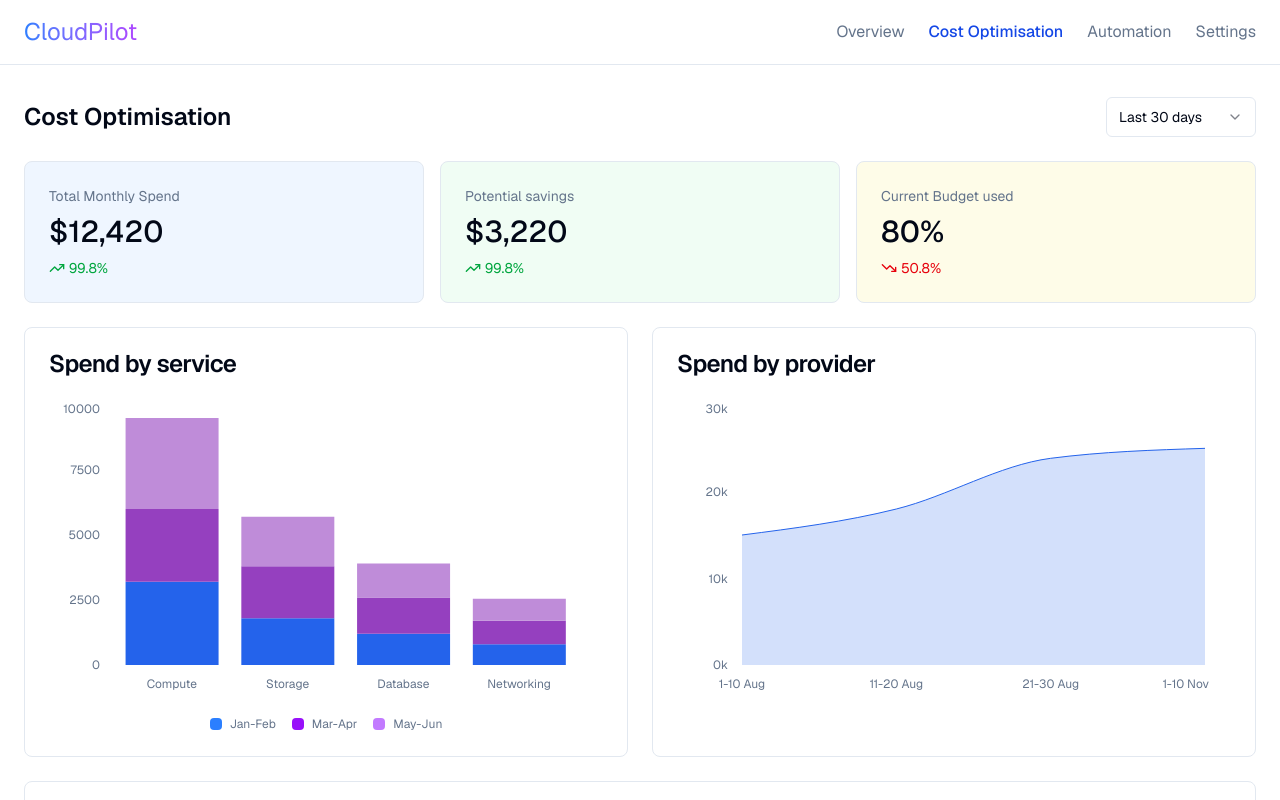
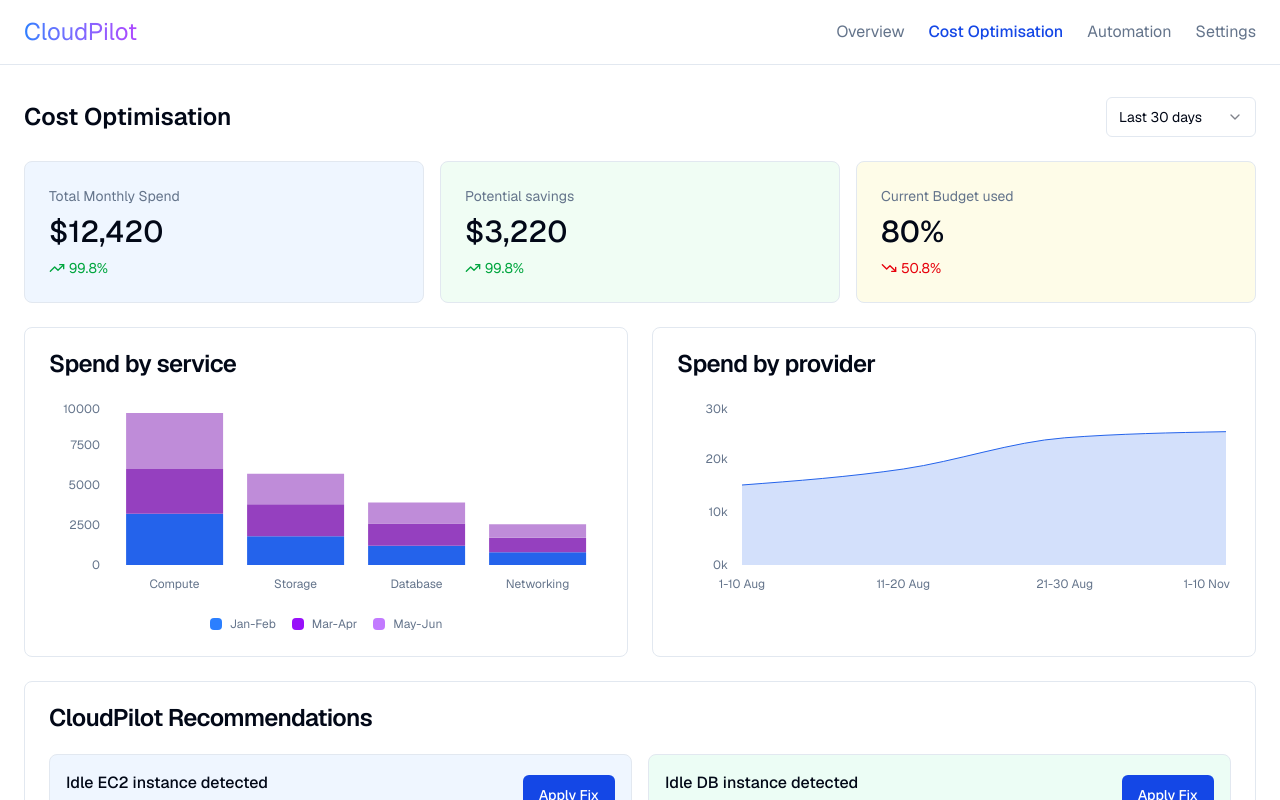
Before and after one commit to rv7918/cloud-pilot, a Next.js app: page /cost-optimisation in a window 1280 px wide. Shown: the top 800 px of the page. Built offline with nearby package versions, Linux system fonts and the light colour scheme.

Commit message:
update charts

```diff
--- a/src/components/cost-optimisation/SpendByProviderChart.tsx
+++ b/src/components/cost-optimisation/SpendByProviderChart.tsx
@@ -25,7 +25,7 @@
         <CardTitle>Spend by provider</CardTitle>
       </CardHeader>
       <CardContent>
-        <ChartContainer config={chartConfig} className="h-[300px]">
+        <ChartContainer config={chartConfig} className="h-[200px] w-full">
           <AreaChart data={spendByProviderData}>
             <XAxis
               dataKey="period"
--- a/src/components/cost-optimisation/SpendByServiceChart.tsx
+++ b/src/components/cost-optimisation/SpendByServiceChart.tsx
@@ -33,7 +33,7 @@
         <CardTitle>Spend by service</CardTitle>
       </CardHeader>
       <CardContent>
-        <ChartContainer config={chartConfig} className="h-[300px]">
+        <ChartContainer config={chartConfig} className="h-[200px] w-full">
           <BarChart data={spendByServiceData}>
             <XAxis
               dataKey="service"
```
